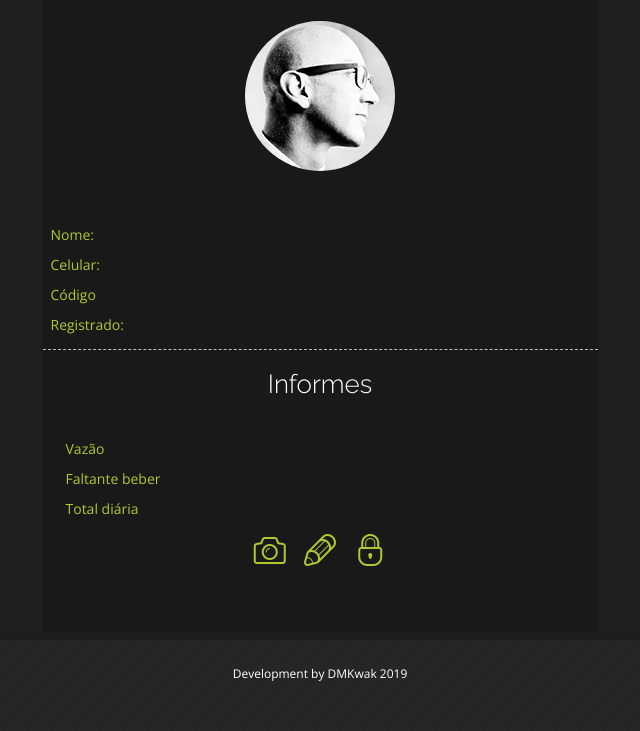
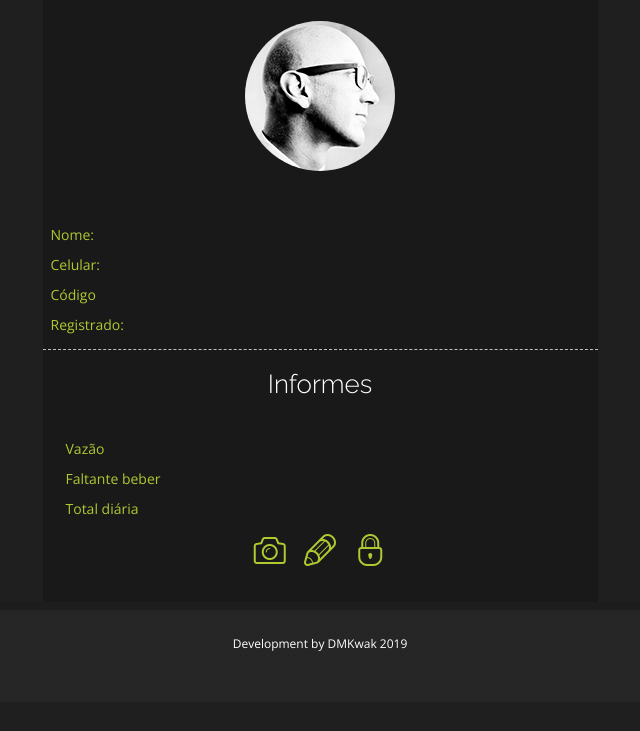
Before and after one commit to jeffersonkr/drink_flow_control, a Django app: template core/templates/user.html in a window 1280 px wide. Shown: the part 26-757 px from the top of the page, without its empty margins (320-960 px from the left). Run offline with Django 3.2, Linux system fonts and the light colour scheme; the template is opened without the code that fills it, so the values that code supplies are empty; some libraries are stand-ins or nearby versions.

Commit message:
padding bottom info user 28

```diff
--- a/core/static/css/register.css
+++ b/core/static/css/register.css
@@ -145,7 +145,7 @@
 	text-align:center;
 	font-size: 32px;
 	color: #b2c831;
-	padding-bottom:58px;
+	padding-bottom:28px;
 	}
 
 .fs1 {
```
